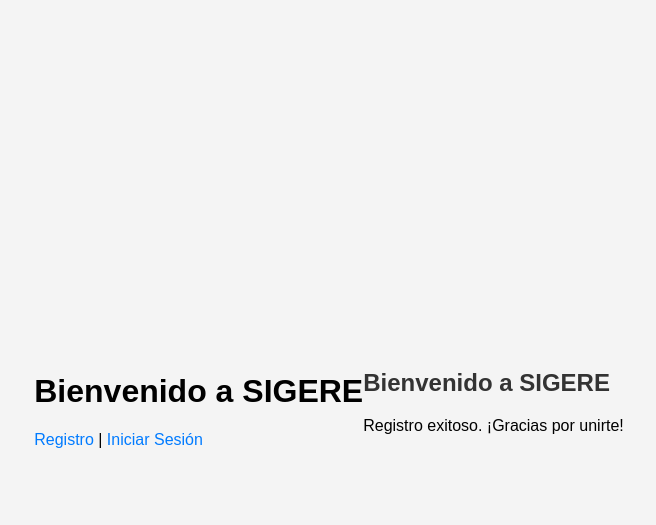
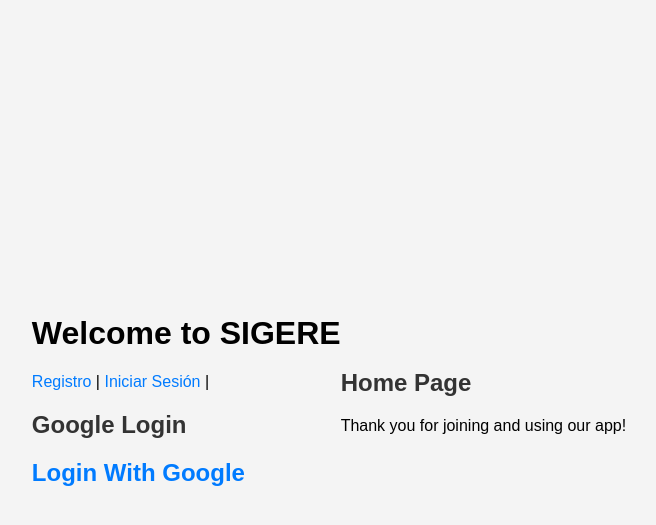
Before and after one commit to MiguelVN7/Proyecto-Integrador-1, a Django app: page / in a window 1280 px wide. Shown: the top 525 px of the page, without its empty margins (311-967 px from the left). Run offline with Django 5.2, Linux system fonts and the light colour scheme; data comes from the database, SQL or seed files in the repository; both versions use the stored data as it was after the commit; some libraries are stand-ins or nearby versions.

Commit message:
Actualización del programa para incluir inicio de sesión con Google

```diff
--- a/LoginPage/templates/base.html
+++ b/LoginPage/templates/base.html
@@ -10,10 +10,26 @@
 </head>
 <body>
     <header>
-        <h1>Bienvenido a SIGERE</h1>
+        <h1>Welcome to SIGERE</h1>
         <nav>
             <a href="{% url 'registro' %}">Registro</a> |
-            <a href="{% url 'login' %}">Iniciar Sesión</a>
+
+            {% if user.is_authenticated %}
+                <form action="{% url 'logout' %}" method="post" style="display: inline;">
+                    {% csrf_token %}
+                    <button type="submit" style="background: none; border: none; color: blue; cursor: pointer;">
+                        Cerrar sesión
+                    </button>
+                </form>
+            {% else %}
+                <a href="{% url 'login' %}">Iniciar Sesión</a> |
+
+                <!-- Botón de inicio de sesión con Google -->
+                 {% load socialaccount%}
+                 <h2>Google Login<h2>
+                <a href="{% provider_login_url 'google' %}?next=/">Login With Google</a>
+
+            {% endif %}
         </nav>
     </header>
     <main>
--- a/LoginPage/urls.py
+++ b/LoginPage/urls.py
@@ -25,4 +25,7 @@ urlpatterns = [
     path('usuarios/login/', LoginView.as_view(template_name='usuarios/login.html'), name='login'),
     path('usuarios/registro/', views.registro, name='registro'),
     path("", home, name="home"),  # Asegúrate de que hay una ruta con name="home"
+    path("usuarios/", include("usuarios.urls")),  # Asegúrate de incluir usuarios.urls
+    path('accounts/', include('allauth.urls')),  # Agregar django-allauth
+    path("", include("usuarios.urls")),
 ]
--- a/usuarios/templates/usuarios/home.html
+++ b/usuarios/templates/usuarios/home.html
@@ -1,6 +1,6 @@
 {% extends "base.html" %}
 
 {% block content %}
-    <h2>Bienvenido a SIGERE</h2>
-    <p>Registro exitoso. ¡Gracias por unirte!</p>
+    <h2>Home Page</h2>
+    <p>Thank you for joining and using our app!</p>
 {% endblock %}
--- a/usuarios/templates/usuarios/registro.html
+++ b/usuarios/templates/usuarios/registro.html
@@ -1,3 +1,6 @@
+{% load static %}
+<link rel="stylesheet" type="text/css" href="{% static 'css/style.css' %}">
+
 {% extends "base.html" %}
 {% block content %}
 <div class="container">
--- a/usuarios/urls.py
+++ b/usuarios/urls.py
@@ -1,8 +1,10 @@
 from django.urls import path
-from django.contrib.auth.views import LoginView
-from . import views
+from django.contrib.auth.views import LogoutView, LoginView
+from .views import home, registro, iniciar_sesion, cerrar_sesion
 
 urlpatterns = [
-    path('login/', LoginView.as_view(template_name='usuarios/login.html'), name='login'),
-    path('registro/', views.registro, name='registro'),
+    path("login/", LoginView.as_view(template_name="usuarios/login.html"), name="login"),
+    path("registro/", registro, name="registro"),
+    path("logout/", LogoutView.as_view(next_page="home"), name="logout"),
+    path("", home, name="home"),
 ]
--- a/usuarios/views.py
+++ b/usuarios/views.py
@@ -1,6 +1,7 @@
 from django.shortcuts import render, redirect
-from django.contrib.auth import login
+from django.contrib.auth import login, authenticate, logout
 from .forms import RegistroForm
+from django.contrib.auth.forms import AuthenticationForm
 
 # Create your views here.
 
@@ -19,3 +20,19 @@ def registro(request):
 
 def home(request):
     return render(request, "usuarios/home.html")  # Crea un template básico
+
+def iniciar_sesion(request):
+    if request.method == "POST":
+        form = AuthenticationForm(data=request.POST)
+        if form.is_valid():
+            usuario = form.get_user()
+            login(request, usuario)
+            return redirect("home")  # Redirige a la página principal después del login
+    else:
+        form = AuthenticationForm()
+
+    return render(request, "usuarios/login.html", {"form": form})
+
+def cerrar_sesion(request):
+    logout(request)
+    return redirect("/")
```
Also changed, not shown: LoginPage/settings.py (+37 -0 lines), client_secret_958374592195-7kfmakumaho20nkr4me7td0d5epgkfuu.apps.googleusercontent.com.json (added, +14 -0 lines), usuarios/templates/usuarios/login.html (+7 -6 lines), sigere.db, 1 other file.
